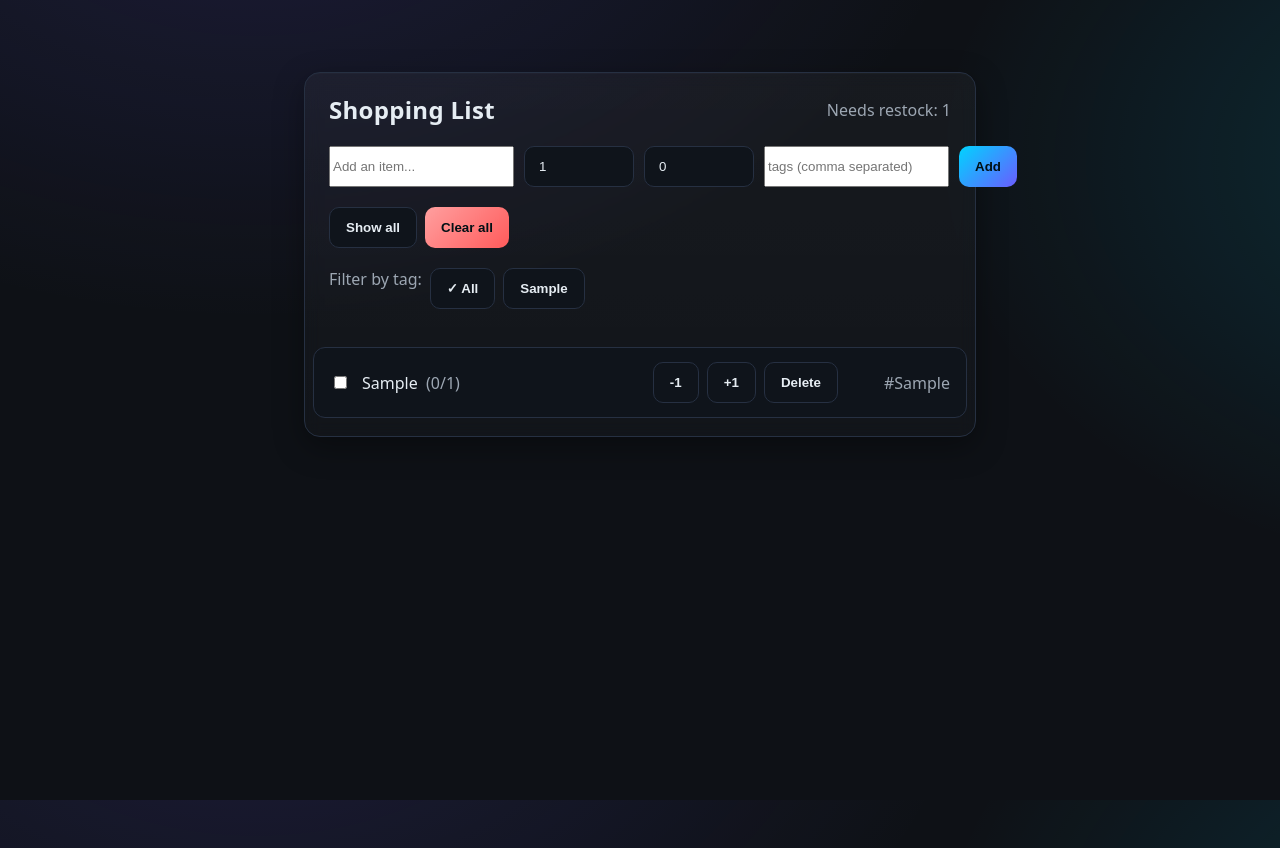
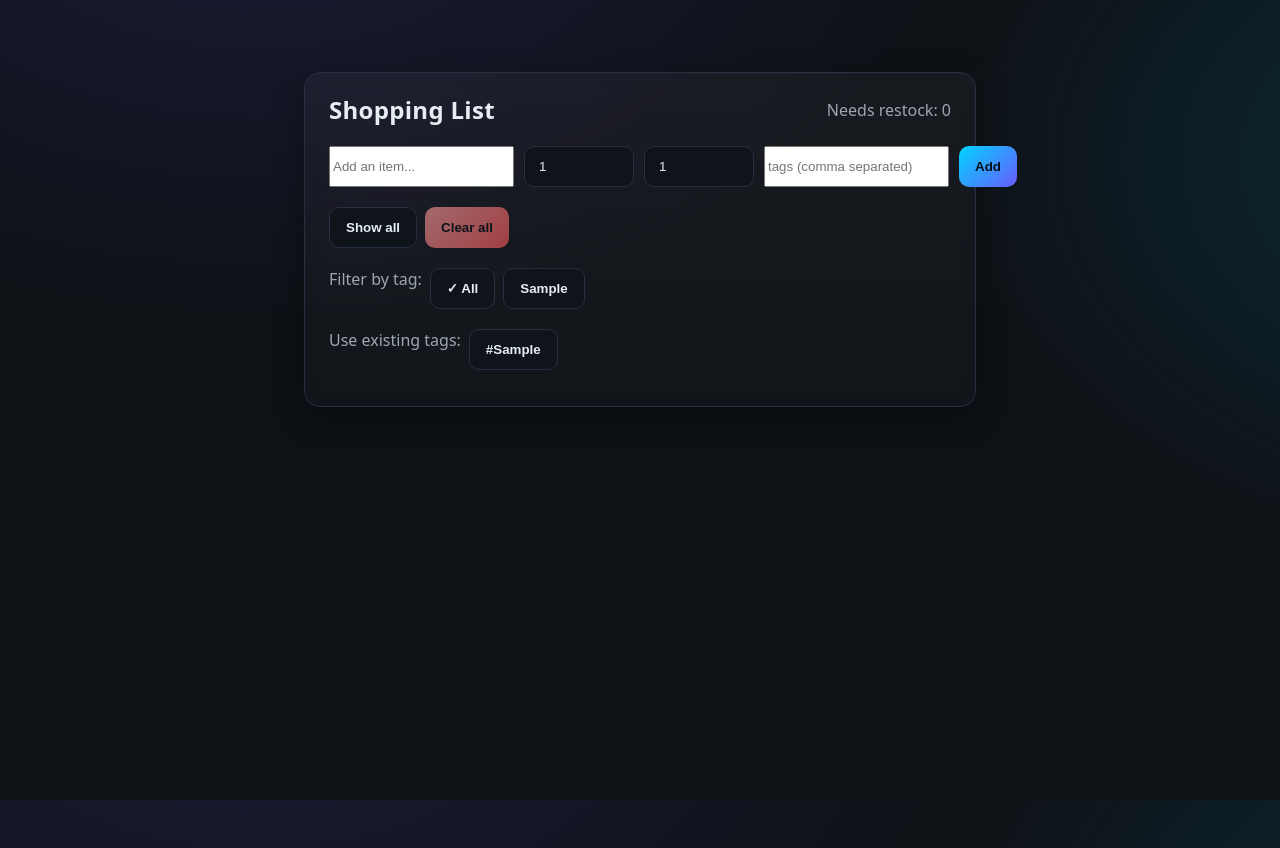
Before and after one commit to Kentaro384/my-first-app, a React (Vite) app: page / in a window 1280 px wide. Both pictures are taken after typing "Sample", "Sample" into the empty fields and a click on the button "Add". Built offline with nearby package versions, Linux system fonts and the light colour scheme.

Commit message:
feat(tags+stock): tag picker, zero/fill buttons, numeric defaults, safer clear-all
- Add chips to pick existing tags into form
- Add Zero / Fill buttons per item
- Default target/on hand to 1; enforce numeric input
- Clear all now uses double confirmation and deemphasized style

```diff
--- a/src/shopping/App.jsx
+++ b/src/shopping/App.jsx
@@ -37,7 +37,7 @@ export function App() {
   const [items, setItems] = useState(() => loadItems());
   const [name, setName] = useState("");
   const [targetStock, setTargetStock] = useState(1);
-  const [stockOnHand, setStockOnHand] = useState(0);
+  const [stockOnHand, setStockOnHand] = useState(1);
   const [showAll, setShowAll] = useState(false);
   const [tagInput, setTagInput] = useState("");
   const [activeTag, setActiveTag] = useState("ALL");
@@ -46,7 +46,7 @@ export function App() {
     saveItems(items);
   }, [items]);
 
-  const needsRestock = (item) => (item.stockOnHand ?? 0) < (item.targetStock ?? 1);
+  const needsRestock = (item) => (item.stockOnHand ?? 1) < (item.targetStock ?? 1);
 
   const remaining = useMemo(() => items.filter(needsRestock).length, [items]);
 
@@ -64,14 +64,14 @@ export function App() {
       quantity: 1,
       purchased: false,
       targetStock: Number(targetStock) > 0 ? Number(targetStock) : 1,
-      stockOnHand: Number(stockOnHand) >= 0 ? Number(stockOnHand) : 0,
+      stockOnHand: Number(stockOnHand) >= 0 ? Number(stockOnHand) : 1,
       tags,
       createdAt: Date.now(),
     };
     setItems((prev) => [next, ...prev]);
     setName("");
     setTargetStock(1);
-    setStockOnHand(0);
+    setStockOnHand(1);
     setTagInput("");
   }
 
@@ -91,10 +91,20 @@ export function App() {
         i.id === id
           ? {
               ...i,
-              stockOnHand: Math.max(0, Number(i.stockOnHand || 0) + delta),
+              stockOnHand: Math.max(0, Number(i.stockOnHand ?? 1) + delta),
             }
           : i
       )
+    );
+  }
+
+  function setZero(id) {
+    setItems((prev) => prev.map((i) => (i.id === id ? { ...i, stockOnHand: 0 } : i)));
+  }
+
+  function fillToTarget(id) {
+    setItems((prev) =>
+      prev.map((i) => (i.id === id ? { ...i, stockOnHand: Number(i.targetStock || 1) } : i))
     );
   }
 
@@ -118,7 +128,9 @@ export function App() {
             type="number"
             min={1}
             value={targetStock}
-            onChange={(e) => setTargetStock(e.target.value)}
+            inputMode="numeric"
+            pattern="[0-9]*"
+            onChange={(e) => setTargetStock(e.target.value.replace(/[^0-9]/g, ""))}
             placeholder="Target stock"
           />
           <input
@@ -126,7 +138,9 @@ export function App() {
             type="number"
             min={0}
             value={stockOnHand}
-            onChange={(e) => setStockOnHand(e.target.value)}
+            inputMode="numeric"
+            pattern="[0-9]*"
+            onChange={(e) => setStockOnHand(e.target.value.replace(/[^0-9]/g, ""))}
             placeholder="On hand"
           />
           <input
@@ -142,7 +156,16 @@ export function App() {
           <button className="btn secondary" onClick={() => setShowAll((v) => !v)}>
             {showAll ? "Show needing restock" : "Show all"}
           </button>
-          <button className="btn danger" onClick={() => setItems([])}>Clear all</button>
+          <button
+            className="btn danger danger-small"
+            onClick={() => {
+              if (!confirm("Clear all items? This cannot be undone.")) return;
+              const second = prompt("Type CLEAR to confirm");
+              if (second === "CLEAR") setItems([]);
+            }}
+          >
+            Clear all
+          </button>
         </div>
 
         <div className="toolbar">
@@ -155,6 +178,34 @@ export function App() {
               {activeTag === t ? "✓ " : ""}{t}
             </button>
           ))}
+        </div>
+
+        <div className="toolbar">
+          <span className="muted">Use existing tags:</span>
+          <div className="chips">
+            {Array.from(new Set(items.flatMap((i) => i.tags || []))).map((t) => {
+              const selected = ("," + tagInput + ",").includes("," + t + ",");
+              return (
+                <button
+                  key={t}
+                  type="button"
+                  className="btn secondary"
+                  onClick={() => {
+                    const set = new Set(
+                      tagInput
+                        .split(",")
+                        .map((s) => s.trim())
+                        .filter(Boolean)
+                    );
+                    if (selected) set.delete(t); else set.add(t);
+                    setTagInput(Array.from(set).join(", "));
+                  }}
+                >
+                  {selected ? "✓ " : ""}#{t}
+                </button>
+              );
+            })}
+          </div>
         </div>
 
         <ul className="list">
@@ -174,6 +225,8 @@ export function App() {
               <div className="actions">
                 <button type="button" className="btn secondary" onClick={() => adjustStock(item.id, -1)}>-1</button>
                 <button type="button" className="btn secondary" onClick={() => adjustStock(item.id, 1)}>+1</button>
+                <button type="button" className="btn secondary" onClick={() => setZero(item.id)}>Zero</button>
+                <button type="button" className="btn secondary" onClick={() => fillToTarget(item.id)}>Fill</button>
                 <button className="btn secondary" onClick={() => removeItem(item.id)}>Delete</button>
               </div>
               {(item.tags && item.tags.length > 0) && (
--- a/src/styles.css
+++ b/src/styles.css
@@ -76,6 +76,7 @@ input[type="number"]{ width:110px }
   font-weight:600;
   cursor:pointer;
 }
+.btn:disabled{ opacity:.6; cursor:not-allowed }
 .btn.secondary{
   background:#0f141b;
   color:var(--text);
@@ -113,6 +114,7 @@ input[type="number"]{ width:110px }
   gap:8px;
   padding:0 24px 20px 24px;
 }
+.toolbar .danger-small{ opacity:.6 }
 
 .chips{ display:flex; gap:6px; flex-wrap:wrap; }
 .chip{
```
